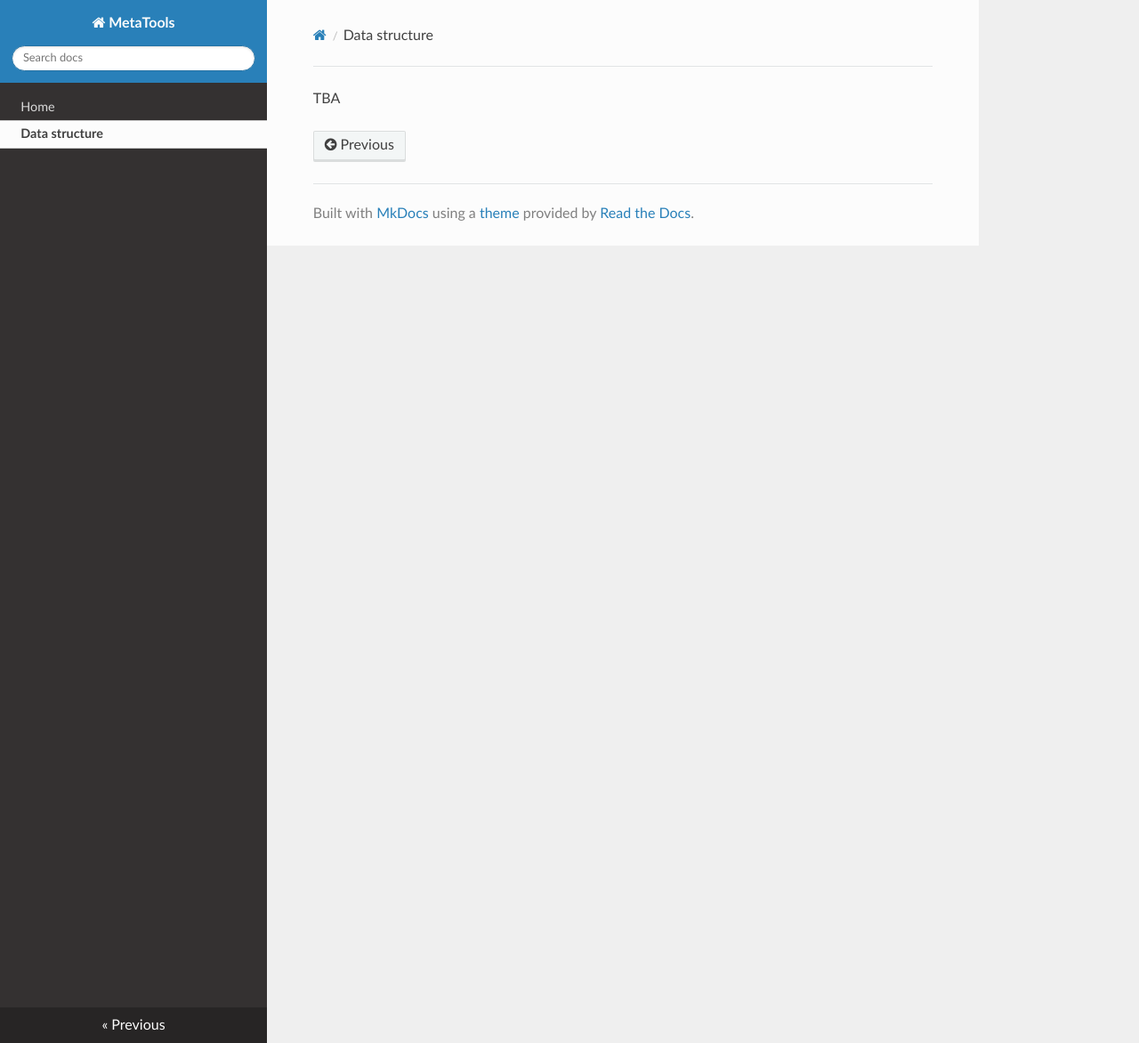
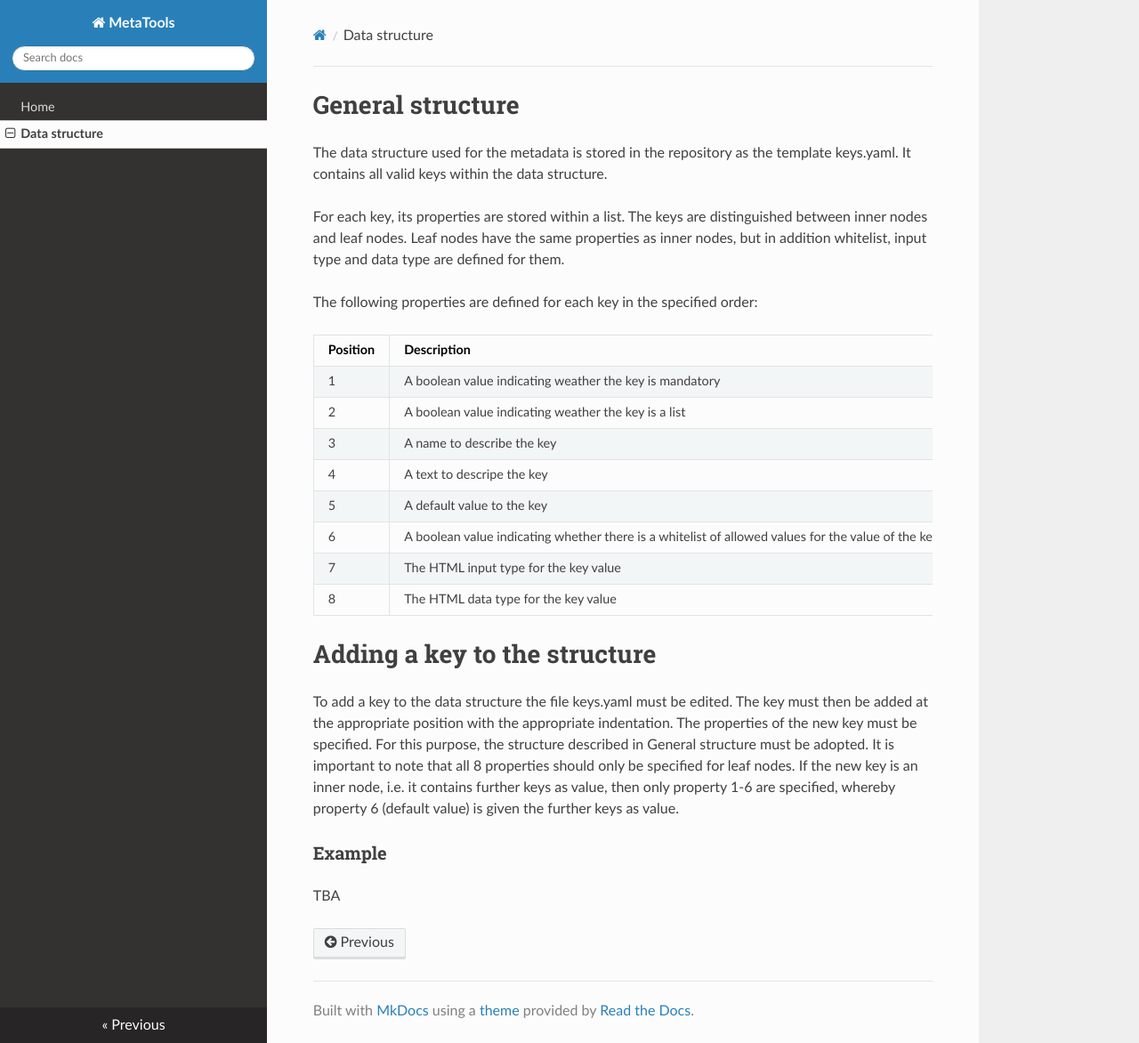
Before and after one commit to loosolab/FRED, an MkDocs documentation site: the page built from docs/add_keys.md, in a window 1280 px wide and 1172 px high. Shown: the whole window at 89% size. Built offline with MkDocs 1.6.1, drawn with Linux system fonts in a browser that asks for light colours; nearby versions of some CDN libraries.

Commit message:
Update docs/add_keys.md

```diff
--- a/docs/add_keys.md
+++ b/docs/add_keys.md
@@ -1 +1,26 @@
+# General structure
+
+The data structure used for the metadata is stored in the repository as the template keys.yaml. It contains all valid keys within the data structure.
+
+For each key, its properties are stored within a list. The keys are distinguished between inner nodes and leaf nodes. Leaf nodes have the same properties as inner nodes, but in addition whitelist, input type and data type are defined for them.
+
+The following properties are defined for each key in the specified order:
+
+Position | Description | Value
+-------- | -------- | --------
+1   | A boolean value indicating weather the key is mandatory   | True/False
+2   | A boolean value indicating weather the key is a list   | True/False
+3   | A name to describe the key    |  '\<name>' or '' if there is no name
+4   | A text to descripe the key    |  '\<description>' or '' if there is no description
+5   | A default value to the key    |  '\<value>' or None or \<key>:\<value> if the value is a dictionary
+6   | A boolean value indicating whether there is a whitelist of allowed values for the value of the key | True/False
+7   | The HTML input type for the key value | input type
+8   | The HTML data type for the key value | data type
+
+# Adding a key to the structure
+
+To add a key to the data structure the file keys.yaml must be edited. The key must then be added at the appropriate position with the appropriate indentation. The properties of the new key must be specified. For this purpose, the structure described in General structure must be adopted. It is important to note that all 8 properties should only be specified for leaf nodes. If the new key is an inner node, i.e. it contains further keys as value, then only property 1-6 are specified, whereby property 6 (default value) is given the further keys as value.
+
+### Example
+
 TBA
```
